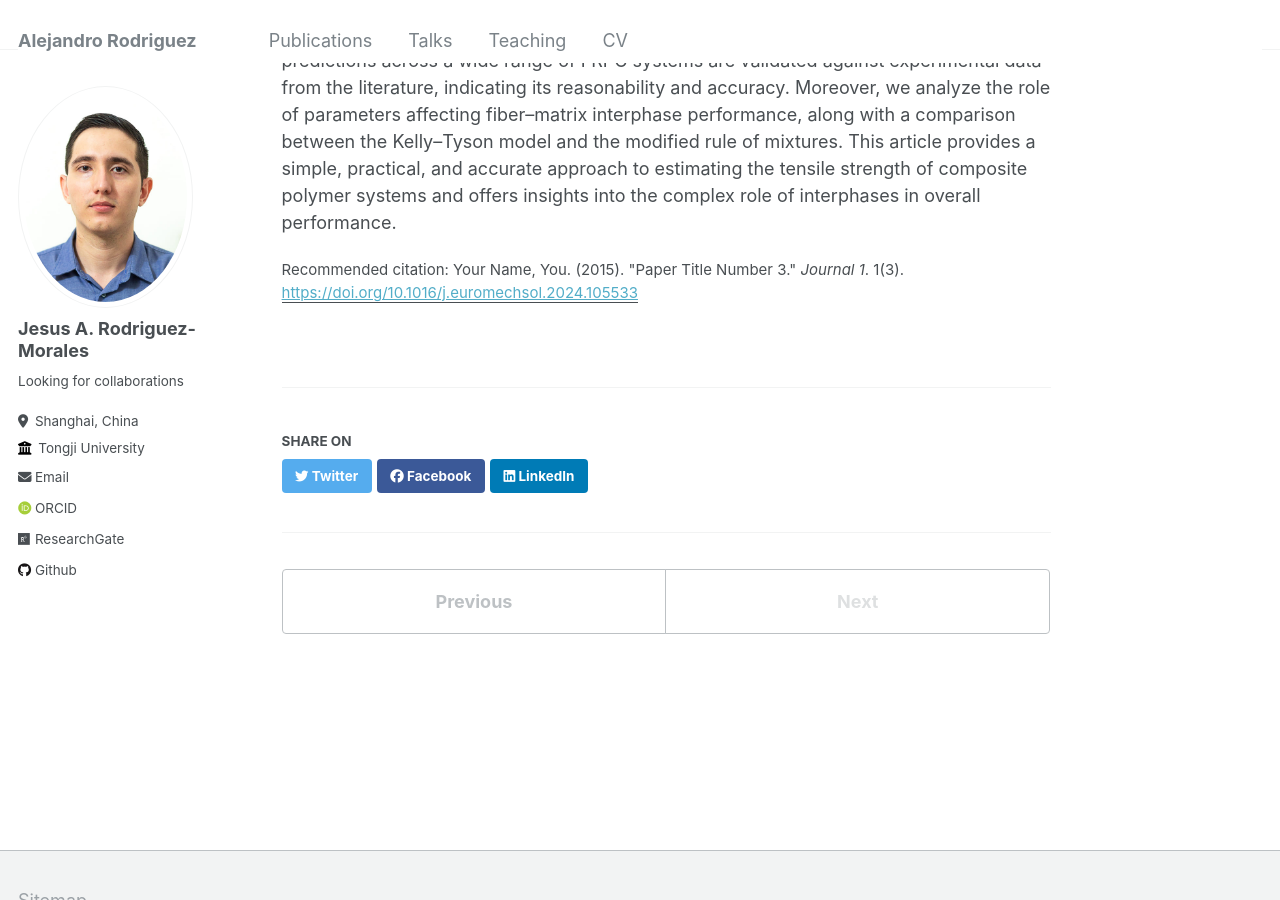
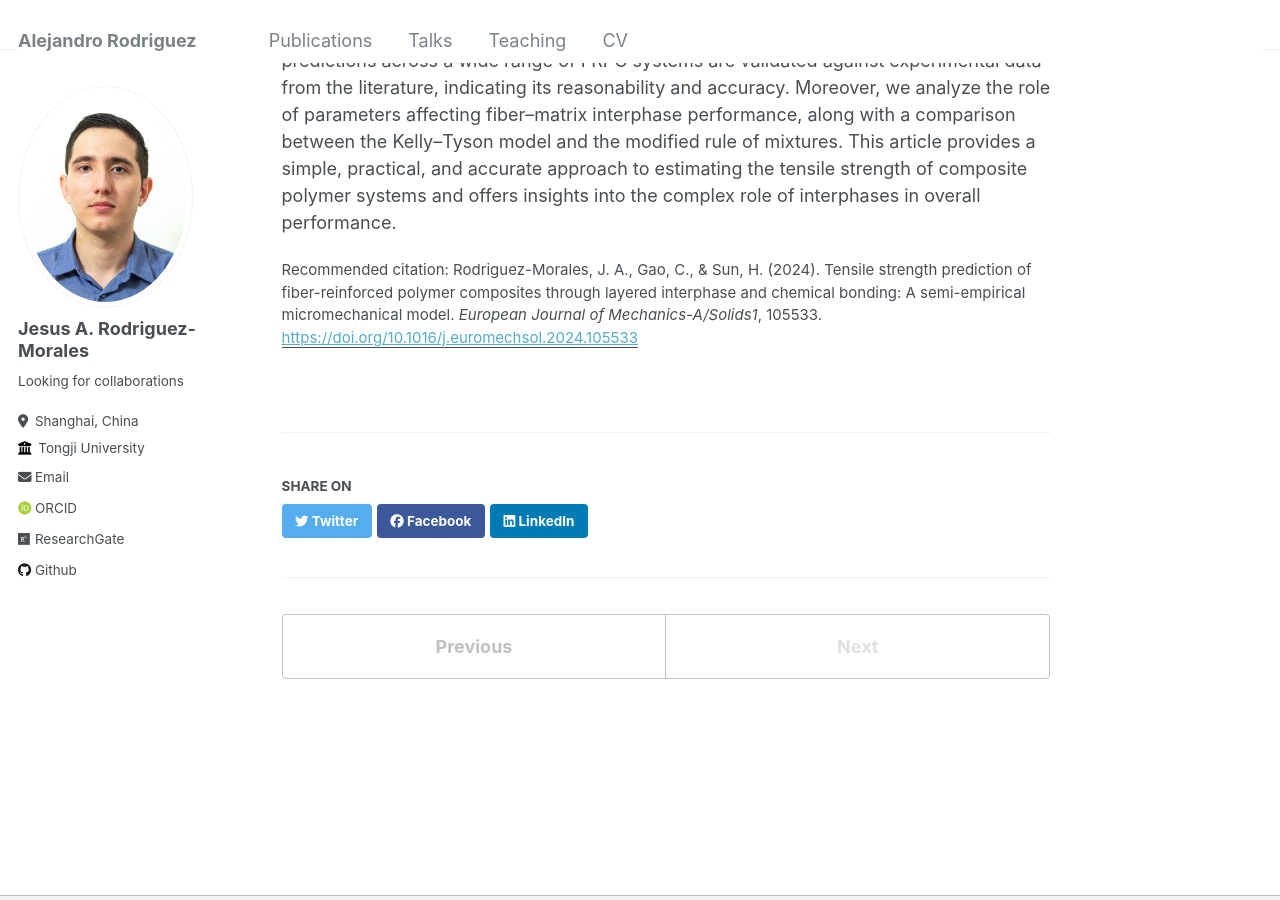
Before and after one commit to alex-rodriguez-m/alex-rodriguez-m.github.io, a Jekyll site: the page built from _publications/tensile.md, in a window 1280 px wide and 900 px high, scrolled down 381 px. Built offline with Jekyll 4.4.1, drawn with Linux system fonts in a browser that asks for light colours; some web fonts are replaced.

Commit message:
Update tensile.md

```diff
--- a/_publications/tensile.md
+++ b/_publications/tensile.md
@@ -6,7 +6,7 @@ excerpt: '**Jesus A. Rodriguez-Morales**, Chentong Gao, Huiyu Sun'
 date: 2025-05-01
 venue: 'European Journal of Mechanics A/Solids'
 paperurl: 'https://doi.org/10.1016/j.euromechsol.2024.105533'
-citation: 'Your Name, You. (2015). &quot;Paper Title Number 3.&quot; <i>Journal 1</i>. 1(3).'
+citation: 'Rodriguez-Morales, J. A., Gao, C., & Sun, H. (2024). Tensile strength prediction of fiber-reinforced polymer composites through layered interphase and chemical bonding: A semi-empirical micromechanical model. <i>European Journal of Mechanics-A/Solids1</i>, 105533.'
 ---
 
 Fiber-reinforced polymer composites (FRPC) are essential for high-performance applications. However, concerns about their reliability persist owing to their heterogeneous structure across multiple length scales and the critical role of interphases in controlling their performance. In this article, we introduce a semi-empirical micromechanical model that quantitatively considers the impact of chemical treatments on improving interfacial adherence without relying on the Interfacial Shear Strength (IFSS), which is commonly known for posing challenges in characterization. The model predictions across a wide range of FRPC systems are validated against experimental data from the literature, indicating its reasonability and accuracy. Moreover, we analyze the role of parameters affecting fiber–matrix interphase performance, along with a comparison between the Kelly–Tyson model and the modified rule of mixtures. This article provides a simple, practical, and accurate approach to estimating the tensile strength of composite polymer systems and offers insights into the complex role of interphases in overall performance.
```
